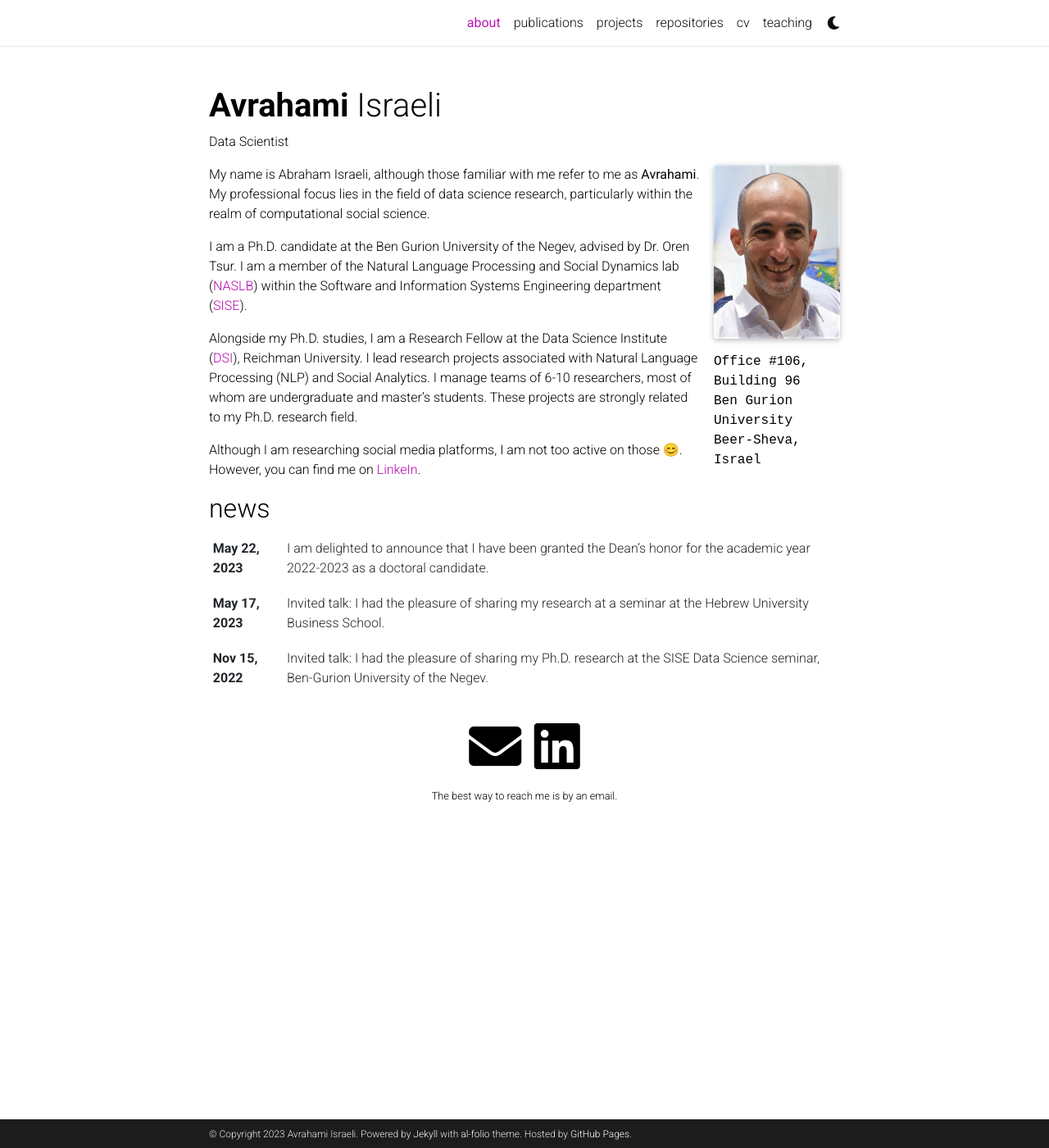
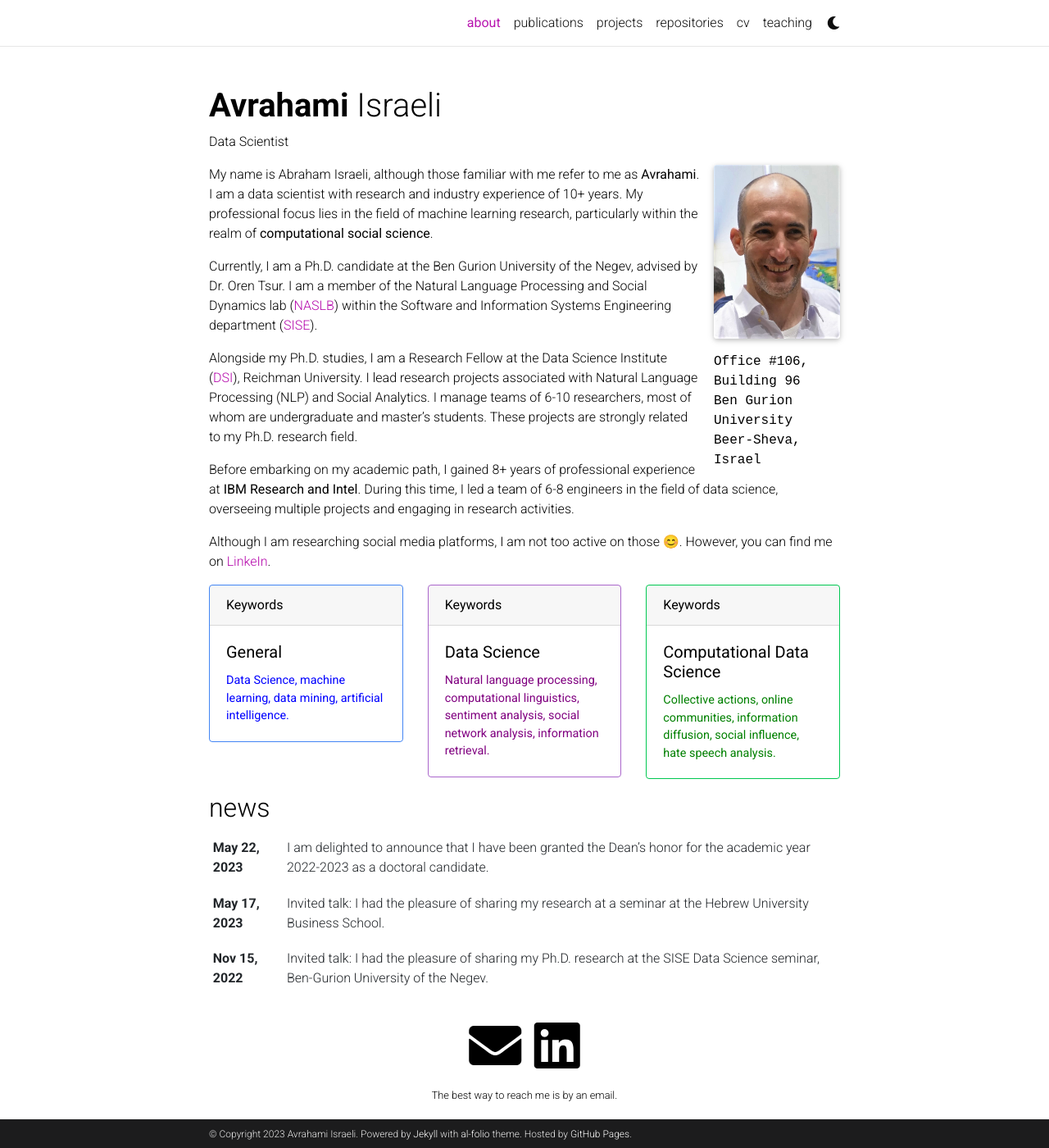
Before and after one commit to abrahami/abrahami.github.io, a Jekyll site: the page built from _pages/about.md, in a window 1280 px wide and 1400 px high. Shown: the whole window at 82% size. Built offline with Jekyll 4.4.1, drawn with Linux system fonts in a browser that asks for light colours; full-size pictures stand in for the smaller copies a plugin makes; comment, search, counter and statistics services are not loaded; a style sheet for code colours, icons or effects is not loaded.

Commit message:
Few changes to the description and the projects

```diff
--- a/_config.yml
+++ b/_config.yml
@@ -111,7 +111,7 @@ contact_note: >
 # Analytics and search engine verification
 # -----------------------------------------------------------------------------
 
-google_analytics:  # your Google Analytics measurement ID (format: G-XXXXXXXXXX)
+google_analytics:  G-7YD2CWYKGW # your Google Analytics measurement ID (format: G-XXXXXXXXXX)
 panelbear_analytics:  # panelbear analytics site ID (format: XXXXXXXXX)
 
 google_site_verification:  # your google-site-verification ID (Google Search Console)
--- a/_pages/about.md
+++ b/_pages/about.md
@@ -19,10 +19,42 @@ selected_papers: false # includes a list of papers marked as "selected={true}"
 social: true  # includes social icons at the bottom of the page
 ---
 
-My name is Abraham Israeli, although those familiar with me refer to me as <b> Avrahami</b>. My professional focus lies in the field of data science research, particularly within the realm of computational social science.
+My name is Abraham Israeli, although those familiar with me refer to me as <b> Avrahami</b>. I am a data scientist with research and industry experience of 10+ years. My professional focus lies in the field of machine learning research, particularly within the realm of <b>computational social science</b>.
 
-I am a Ph.D. candidate at the Ben Gurion University of the Negev, advised by Dr. Oren Tsur. I am a member of the Natural Language Processing and Social Dynamics lab (<a href="https://www.naslab.ise.bgu.ac.il/">NASLB</a>) within the Software and Information Systems Engineering department (<a href="https://in.bgu.ac.il/en/engn/sise/ennew/Pages/default.aspx">SISE</a>).
+Currently, I am a Ph.D. candidate at the Ben Gurion University of the Negev, advised by Dr. Oren Tsur. I am a member of the Natural Language Processing and Social Dynamics lab (<a href="https://www.naslab.ise.bgu.ac.il/">NASLB</a>) within the Software and Information Systems Engineering department (<a href="https://in.bgu.ac.il/en/engn/sise/ennew/Pages/default.aspx">SISE</a>).
 
 Alongside my Ph.D. studies, I am a Research Fellow at the Data Science Institute (<a href="https://www.runi.ac.il/en/research-institutes/business/dsi/">DSI</a>), Reichman University. I lead research projects associated with Natural Language Processing (NLP) and Social Analytics. I manage teams of 6-10 researchers, most of whom are undergraduate and master's students. These projects are strongly related to my Ph.D. research field.
 
+Before embarking on my academic path, I gained 8+ years of professional experience at <b>IBM Research and Intel</b>. During this time, I led a team of 6-8 engineers in the field of data science, overseeing multiple projects and engaging in research activities.
+
 Although I am researching social media platforms, I am not too active on those 😊. However, you can find me on [LinkeIn](https://www.linkedin.com/in/avrahami-israeli/).
+
+<div class="row">
+  <div class="col-sm-4">
+    <div class="card border-primary mb-3">
+      <div class="card-header">Keywords</div>
+      <div class="card-body text-primary">
+        <h5 class="card-title">General</h5>
+        <p class="card-text" style="color: blue">Data Science, machine learning, data mining, artificial intelligence.</p>
+      </div>
+    </div>
+  </div>
+  <div class="col-sm-4">
+    <div class="card border-secondary mb-3">
+      <div class="card-header">Keywords</div>
+      <div class="card-body text-secondary" >
+        <h5 class="card-title">Data Science</h5>
+        <p class="card-text" style="color: purple">Natural language processing, computational linguistics, sentiment analysis, social network analysis, information retrieval.</p>
+      </div>
+    </div>
+  </div>
+  <div class="col-sm-4">
+    <div class="card border-success mb-3">
+      <div class="card-header">Keywords</div>
+      <div class="card-body text-success">
+        <h5 class="card-title">Computational Data Science</h5>
+        <p class="card-text" style="color: green">Collective actions, online communities, information diffusion, social influence, hate speech analysis.</p>
+      </div>
+    </div>
+  </div>
+</div>
```
Also changed, not shown: _includes/analytics.html (added, +8 -0 lines), _projects/3_project.md (+39 -0 lines), _projects/4_project.md (+3 -5 lines), assets/img/hebrew_twitter/heb_twitter_front.jpg (added), assets/img/r_place/canvas_2022_final.png (added).
